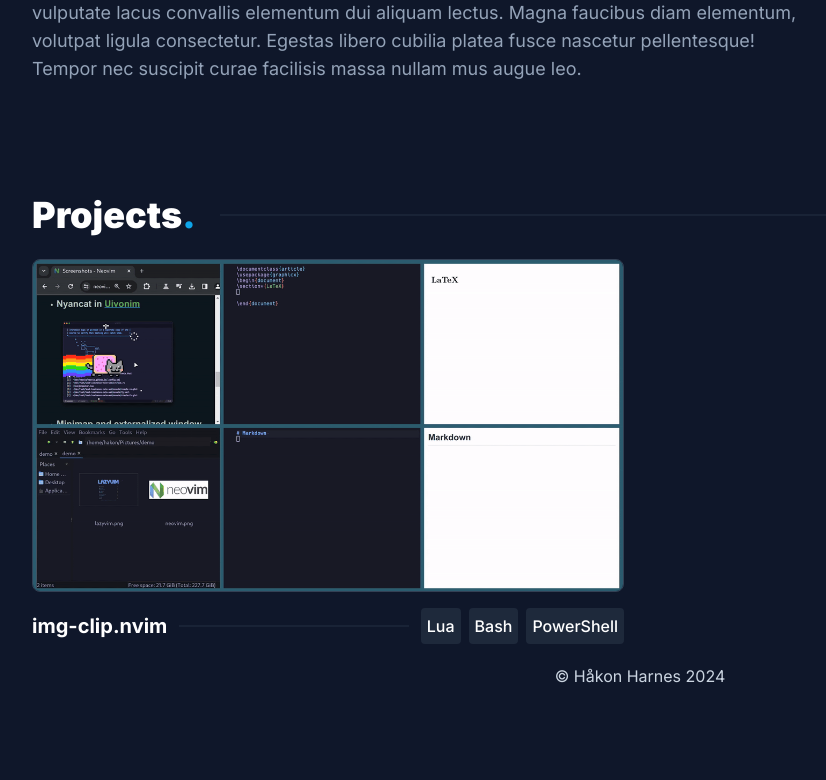
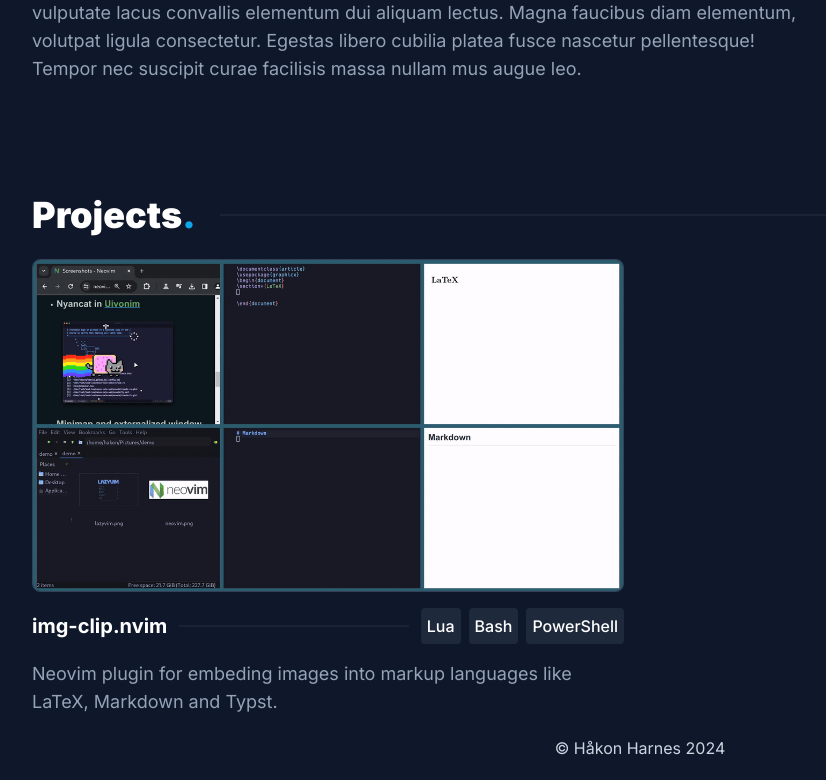
Before and after one commit to HakonHarnes/website, a Next.js app: page / in a window 1280 px wide. Shown: the part 1057-1837 px from the top of the page, without its empty margins (0-826 px from the left). Before the commit the page ends 1765 px from the top, so only its background shows below. Built offline with nearby package versions, Linux system fonts and the light colour scheme.

Commit message:
feat: project description

```diff
--- a/app/components/Projects.tsx
+++ b/app/components/Projects.tsx
@@ -11,8 +11,11 @@ export default function Projects() {
       <div className="grid gap-8 md:grid-cols-2">
         <Project
           title="img-clip.nvim"
+          media="/img-clip.gif"
           technologies={["Lua", "Bash", "PowerShell"]}
-          media="/img-clip.gif"
+          description={
+            "Neovim plugin for embeding images into markup languages like LaTeX, Markdown and Typst."
+          }
         />
         {/* <Project title="PrintBuddy" media="/img-clip.png" /> */}
         {/* <Project title="emcc-obf" media="/img-clip.png" /> */}
@@ -25,10 +28,11 @@ export default function Projects() {
 type ProjectProps = {
   title: string;
   technologies: string[];
+  description: string;
   media: string;
 };
 
-function Project({ title, technologies, media }: ProjectProps) {
+function Project({ title, technologies, description, media }: ProjectProps) {
   return (
     <div className="flex flex-col gap-4">
       <Image
@@ -45,6 +49,7 @@ function Project({ title, technologies, media }: ProjectProps) {
           <TechnologyList technologies={technologies} />
         </div>
       </div>
+      <p className="text-lg text-slate-400">{description}</p>
     </div>
   );
 }
```
